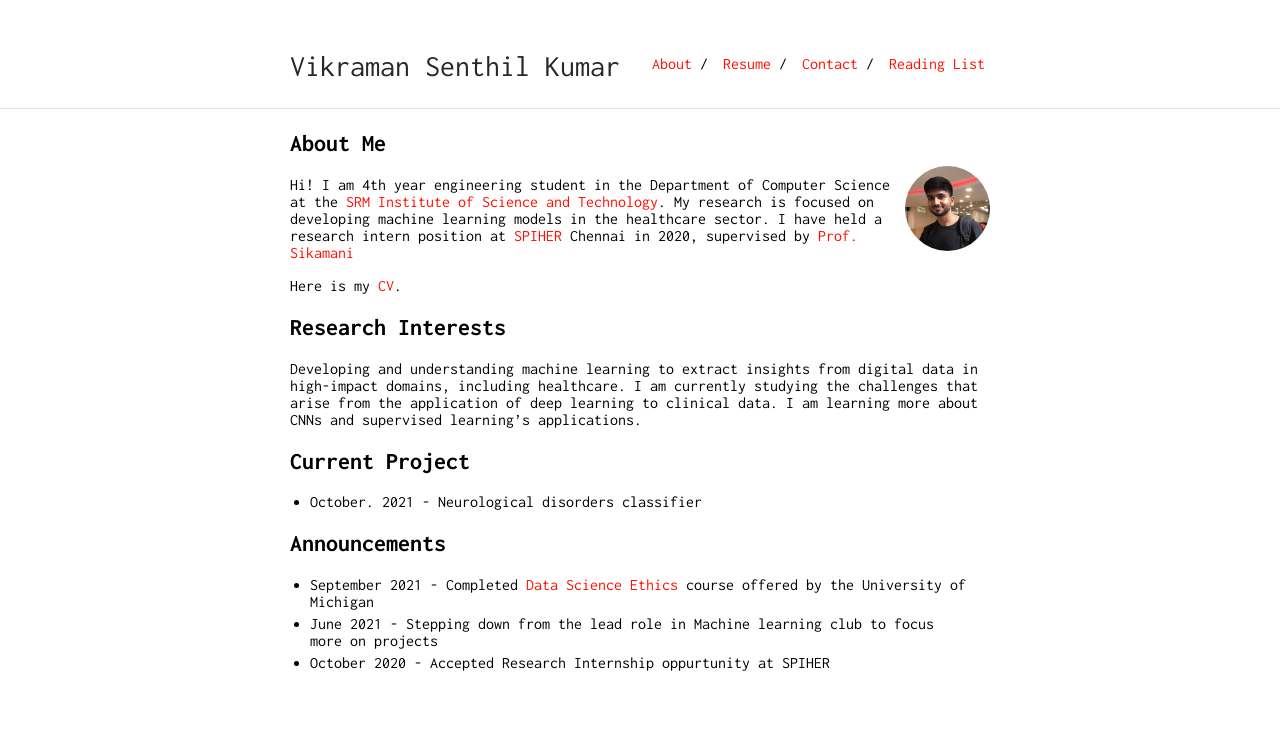
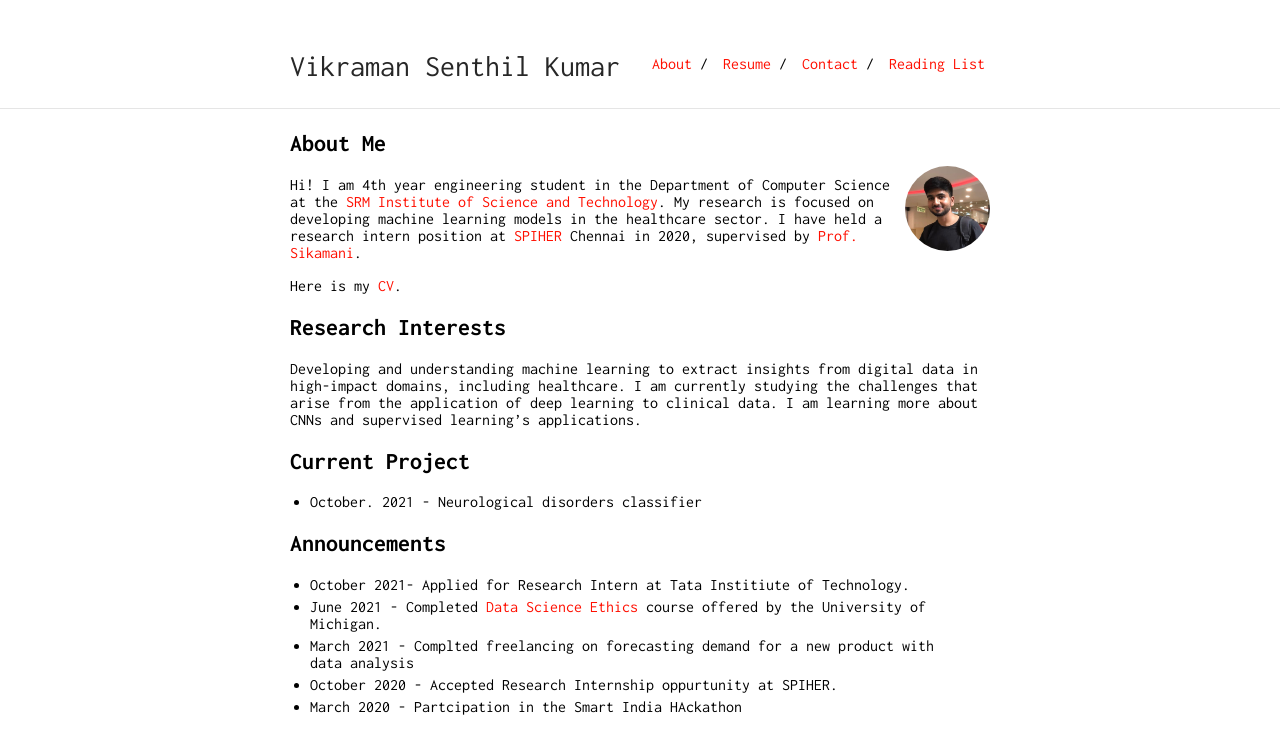
Before and after one commit to Vikramansen/vikramansen.github.io, a Jekyll site: the page built from index.md, in a window 1280 px wide. Shown: the top 754 px of the page. Built offline with Jekyll 4.4.1, drawn with Linux system fonts in a browser that asks for light colours; our own code applies the rules of GitHub Pages for plain Markdown files.

Commit message:
Update index.md

```diff
--- a/index.md
+++ b/index.md
@@ -6,7 +6,7 @@ layout: default
 
 <img class="profile-picture" src="website_image.jpg">
 
-Hi! I am 4th year engineering student in the Department of Computer Science at the [SRM Institute of Science and Technology]( https://www.srmist.edu.in/). My research is focused on developing machine learning models in the healthcare sector. I have held a research intern position at [SPIHER]( https://spiher.ac.in/) Chennai in 2020, supervised by [Prof. Sikamani]( https://scholar.google.co.in/citations?user=_ftDrIQAAAAJ&hl=en)
+Hi! I am 4th year engineering student in the Department of Computer Science at the [SRM Institute of Science and Technology]( https://www.srmist.edu.in/). My research is focused on developing machine learning models in the healthcare sector. I have held a research intern position at [SPIHER]( https://spiher.ac.in/) Chennai in 2020, supervised by [Prof. Sikamani]( https://scholar.google.co.in/citations?user=_ftDrIQAAAAJ&hl=en).
 
 Here is my [CV](https://vikramansen.github.io/resume.pdf).
 
@@ -20,7 +20,9 @@ Developing and understanding machine learning to extract insights from digital d
 
 ## Announcements
 
-- September 2021 - Completed [Data Science Ethics](https://www.coursera.org/account/accomplishments/verify/Q67EG39EXSDH?utm_source=link&utm_medium=certificate&utm_content=cert_image&utm_campaign=sharing_cta&utm_product=course) course offered by the
-University of Michigan
-- June 2021 - Stepping down from the lead role in Machine learning club to focus more on projects
-- October 2020 - Accepted Research Internship oppurtunity at SPIHER
+- October 2021- Applied for Research Intern at Tata Institiute of Technology.
+- June 2021 - Completed [Data Science Ethics](https://www.coursera.org/account/accomplishments/verify/Q67EG39EXSDH?utm_source=link&utm_medium=certificate&utm_content=cert_image&utm_campaign=sharing_cta&utm_product=course) course offered by the
+University of Michigan.
+- March 2021 - Complted freelancing on forecasting demand for a new product with data analysis
+- October 2020 - Accepted Research Internship oppurtunity at SPIHER.
+- March  2020 - Partcipation in the Smart India HAckathon
```
